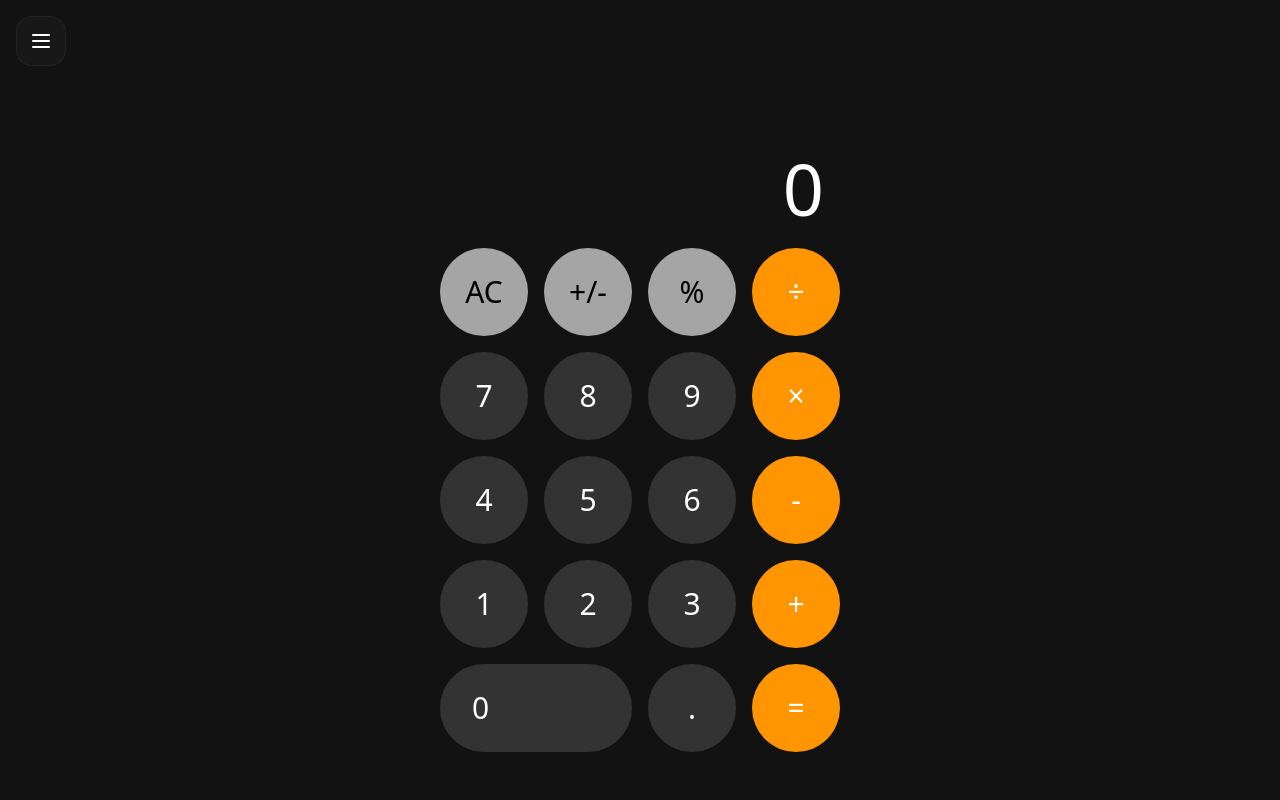
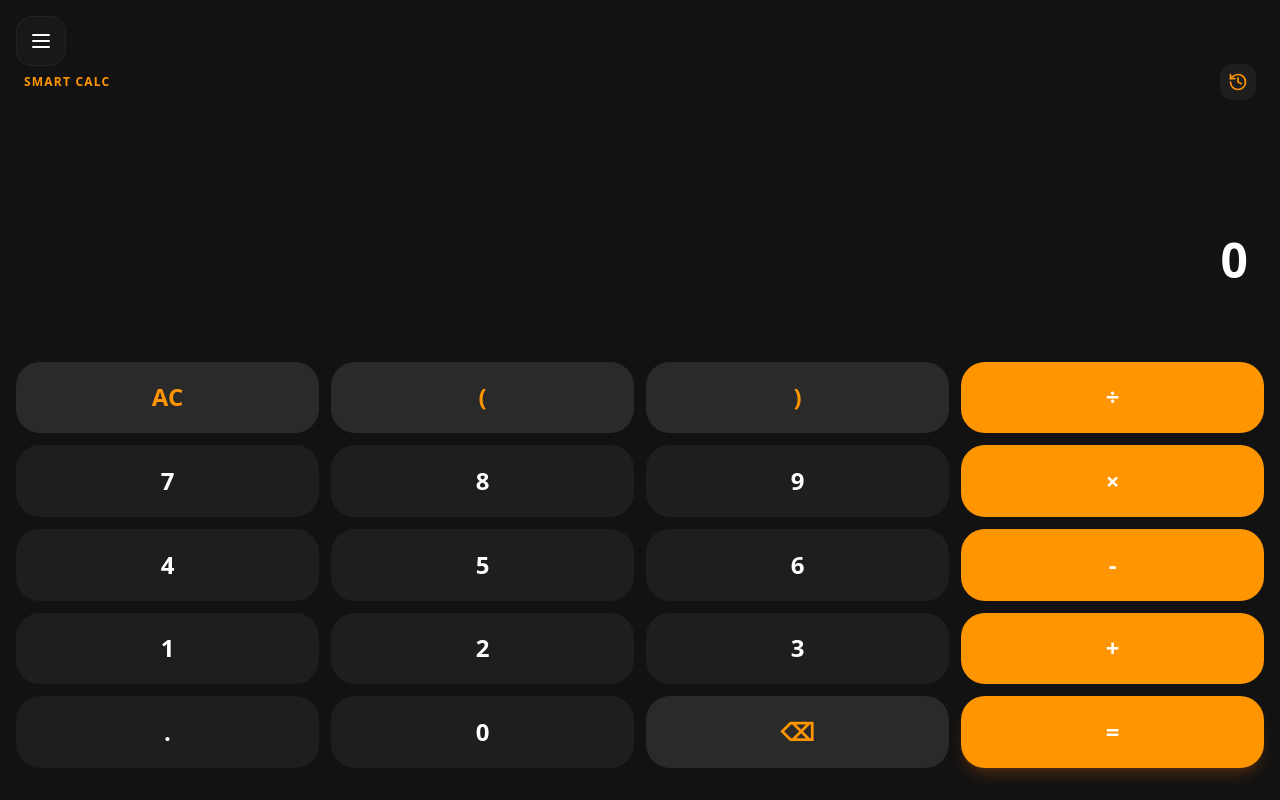
Before and after one commit to DestroyerRedax/Calculator-Pro, a React (Vite) app: page / in a window 1280 px wide. Built offline with nearby package versions, Linux system fonts and the light colour scheme.

Commit message:
Update Calculator.jsx

```diff
--- a/src/features/calculator/Calculator.jsx
+++ b/src/features/calculator/Calculator.jsx
@@ -1,27 +1,95 @@
-import React, { useReducer } from 'react';
-import { calculatorReducer, initialState } from './calculatorReducer';
-import CalcButton from './CalcButton';
+import React, { useState, useEffect } from 'react';
+import { motion, AnimatePresence } from 'framer-motion';
+import { History, Delete, Delete as Backspace } from 'lucide-react';
+import { useStore } from '../../store/useStore';
 
 export default function Calculator() {
-  const [state, dispatch] = useReducer(calculatorReducer, initialState);
+  const [exp, setExp] = useState('');
+  const [res, setRes] = useState('');
+  const [showHist, setShowHist] = useState(false);
+  const { history, addHistory, clearHistory } = useStore();
+
+  useEffect(() => {
+    try {
+      if (exp) {
+        const cleanExp = exp.replace(/×/g, '*').replace(/÷/g, '/');
+        const evalRes = eval(cleanExp);
+        setRes(String(evalRes));
+      } else { setRes(''); }
+    } catch { setRes(''); }
+  }, [exp]);
+
+  const handle = (v) => {
+    if (v === '=') {
+      if (res && res !== 'Error') {
+        addHistory(`${exp} = ${res}`);
+        setExp(res);
+        setRes('');
+      }
+    } else if (v === 'AC') { setExp(''); setRes(''); }
+    else if (v === '⌫') { setExp(exp.slice(0, -1)); }
+    else { setExp(exp + v); }
+  };
+
   return (
-    <div className="h-full flex flex-col justify-end p-6 max-w-md mx-auto pb-12">
-      <div className="text-right text-7xl font-light mb-6 px-4 truncate text-white">{state.display}</div>
-      <div className="grid grid-cols-4 gap-4">
-        <CalcButton label="AC" variant="func" onClick={() => dispatch({ type: 'CLEAR' })} />
-        <CalcButton label="+/-" variant="func" onClick={() => dispatch({ type: 'SIGN' })} />
-        <CalcButton label="%" variant="func" onClick={() => dispatch({ type: 'PERCENT' })} />
-        <CalcButton label="÷" variant="operator" onClick={() => dispatch({ type: 'OPERATOR', operator: '/' })} />
-        {['7','8','9'].map(n => <CalcButton key={n} label={n} onClick={() => dispatch({ type: 'DIGIT', value: n })} />)}
-        <CalcButton label="×" variant="operator" onClick={() => dispatch({ type: 'OPERATOR', operator: '*' })} />
-        {['4','5','6'].map(n => <CalcButton key={n} label={n} onClick={() => dispatch({ type: 'DIGIT', value: n })} />)}
-        <CalcButton label="-" variant="operator" onClick={() => dispatch({ type: 'OPERATOR', operator: '-' })} />
-        {['1','2','3'].map(n => <CalcButton key={n} label={n} onClick={() => dispatch({ type: 'DIGIT', value: n })} />)}
-        <CalcButton label="+" variant="operator" onClick={() => dispatch({ type: 'OPERATOR', operator: '+' })} />
-        <CalcButton label="0" span={2} onClick={() => dispatch({ type: 'DIGIT', value: '0' })} />
-        <CalcButton label="." onClick={() => dispatch({ type: 'DIGIT', value: '.' })} />
-        <CalcButton label="=" variant="operator" onClick={() => dispatch({ type: 'EQUALS' })} />
+    <div className="h-full flex flex-col p-4 bg-dark-bg text-white">
+      {/* Top Header */}
+      <div className="flex justify-between items-center mt-12 mb-2 px-2">
+         <span className="text-dark-accent font-bold tracking-widest uppercase text-xs">Smart Calc</span>
+         <button onClick={() => setShowHist(true)} className="p-2 bg-dark-surface rounded-xl">
+           <History size={20} className="text-dark-accent" />
+         </button>
       </div>
+
+      {/* Display Area - Responsive */}
+      <div className="flex-1 flex flex-col justify-end text-right px-4 pb-6 min-h-[150px]">
+        <div className="text-2xl opacity-40 h-8 font-medium">{history[0]?.split('=')[0] || ""}</div>
+        <div className="text-5xl font-bold my-2 break-all leading-tight">{exp || "0"}</div>
+        <div className="text-3xl text-dark-accent font-bold opacity-70 h-10">
+          {res ? `= ${res}` : ""}
+        </div>
+      </div>
+
+      {/* Buttons Grid - Optimized for all screens */}
+      <div className="grid grid-cols-4 gap-3 pb-4 h-[55%]">
+        {['AC', '(', ')', '÷', '7', '8', '9', '×', '4', '5', '6', '-', '1', '2', '3', '+', '.', '0', '⌫', '='].map((b) => (
+          <motion.button
+            key={b}
+            whileTap={{ scale: 0.92 }}
+            onClick={() => handle(b)}
+            className={`flex items-center justify-center rounded-3xl text-2xl font-bold transition-all ${
+              ['÷', '×', '-', '+', '='].includes(b) ? 'bg-dark-accent text-white' :
+              ['AC', '(', ')', '⌫'].includes(b) ? 'bg-white/10 text-dark-accent' : 'bg-dark-surface'
+            } ${b === '=' ? 'shadow-lg shadow-orange-500/20' : ''}`}
+          >
+            {b}
+          </motion.button>
+        ))}
+      </div>
+
+      {/* History Drawer */}
+      <AnimatePresence>
+        {showHist && (
+          <motion.div initial={{ x: '100%' }} animate={{ x: 0 }} exit={{ x: '100%' }} transition={{ type: 'tween', duration: 0.2 }} className="fixed inset-0 z-50 bg-dark-bg p-6 flex flex-col">
+            <div className="flex justify-between items-center mb-8 pt-12">
+              <h3 className="text-2xl font-bold">History</h3>
+              <div className="flex gap-4">
+                <button onClick={clearHistory} className="text-red-500"><Delete /></button>
+                <button onClick={() => setShowHist(false)} className="text-dark-accent font-bold">Close</button>
+              </div>
+            </div>
+            <div className="flex-1 overflow-y-auto space-y-4 no-scrollbar">
+              {history.map((h, i) => (
+                <div key={i} className="p-5 bg-dark-surface rounded-3xl text-right border-r-4 border-dark-accent">
+                  <div className="text-sm opacity-50">{h.split('=')[0]}</div>
+                  <div className="text-xl font-bold text-dark-accent">{h.split('=')[1]}</div>
+                </div>
+              ))}
+              {history.length === 0 && <p className="text-center opacity-30 mt-20">No history yet</p>}
+            </div>
+          </motion.div>
+        )}
+      </AnimatePresence>
     </div>
   );
 }
```
